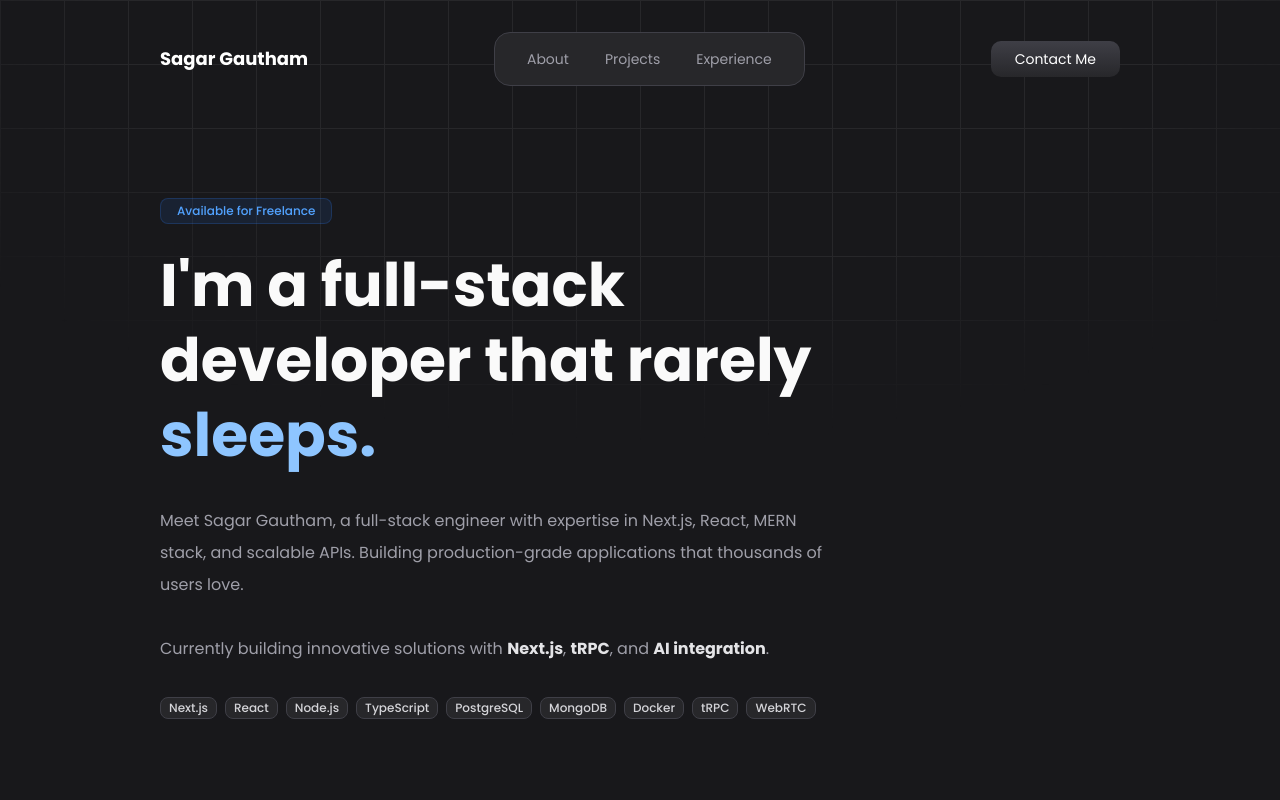
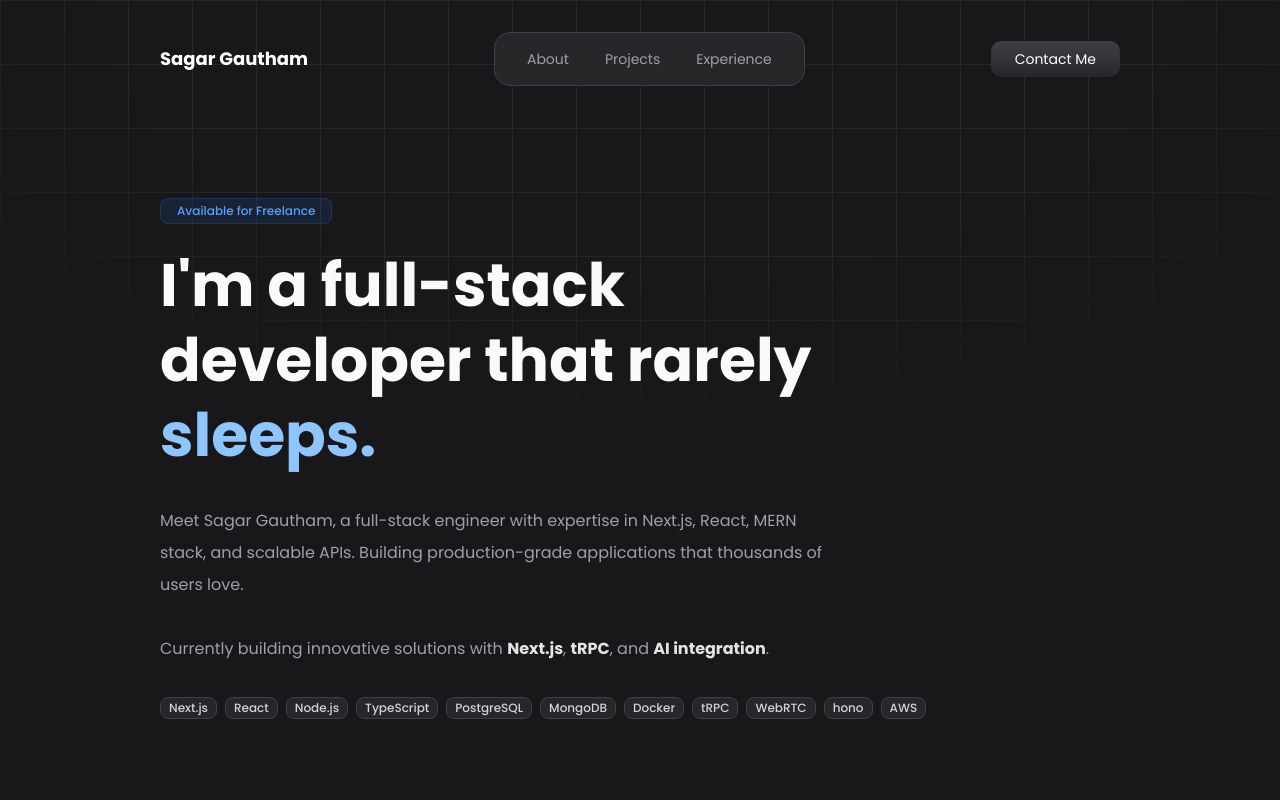
Before and after one commit to sagardot-dev/resume, a Next.js app: page / in a window 1280 px wide. Shown: the top 800 px of the page. Built offline with nearby package versions, Linux system fonts and the light colour scheme.

Commit message:
updated:

```diff
--- a/src/components/portfolio.tsx
+++ b/src/components/portfolio.tsx
@@ -151,7 +151,7 @@ export default function Portfolio() {
 
           {/* Tech Stack Badges */}
           <div className="flex flex-wrap gap-2 mt-8">
-            {['Next.js', 'React', 'Node.js', 'TypeScript', 'PostgreSQL', 'MongoDB', 'Docker', 'tRPC', 'WebRTC'].map((tech) => (
+            {['Next.js', 'React', 'Node.js', 'TypeScript', 'PostgreSQL', 'MongoDB', 'Docker', 'tRPC', 'WebRTC', 'hono', 'AWS'].map((tech) => (
               <Badge key={tech} variant="secondary" className="bg-zinc-800 text-zinc-300 border-zinc-700">
                 {tech}
               </Badge>
```
